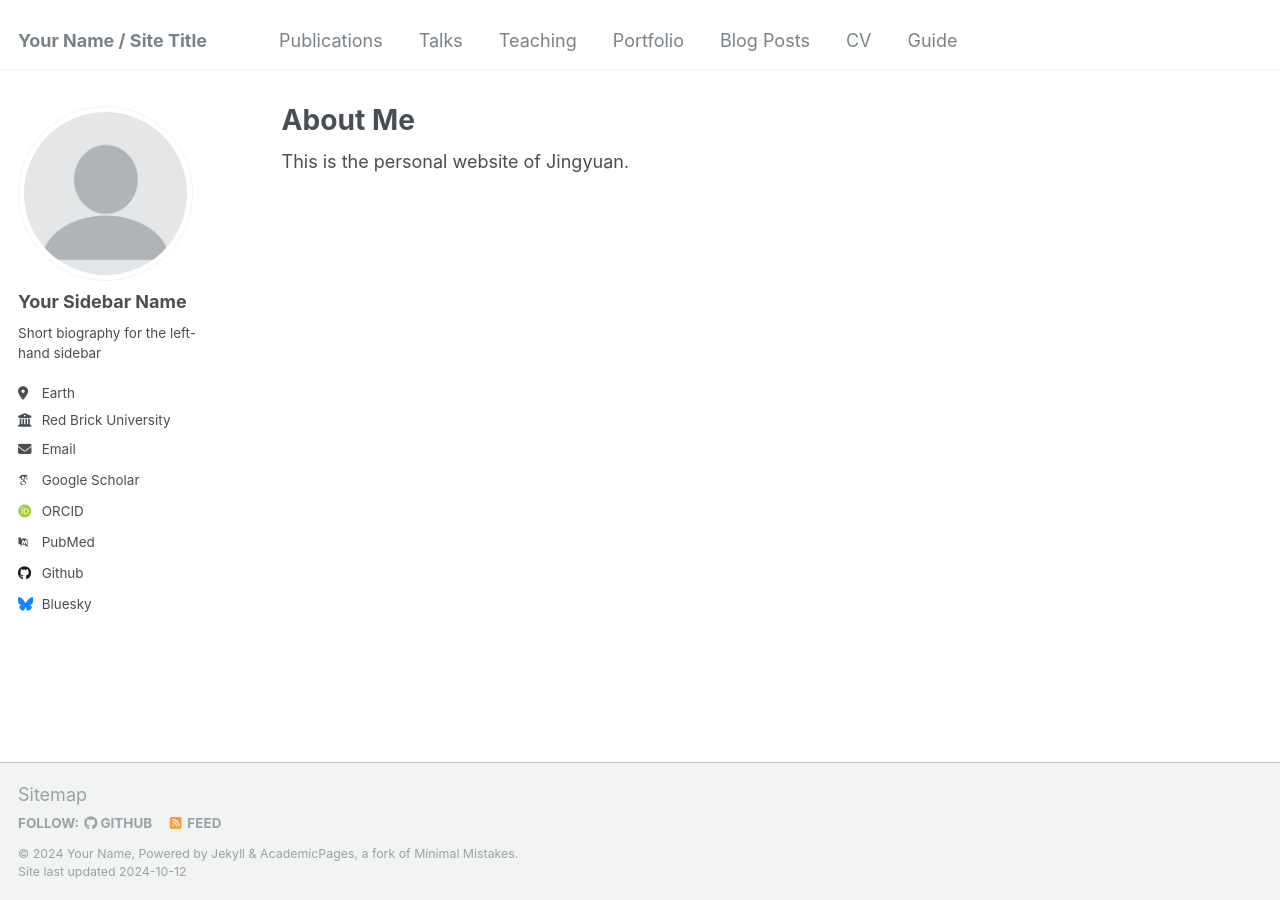
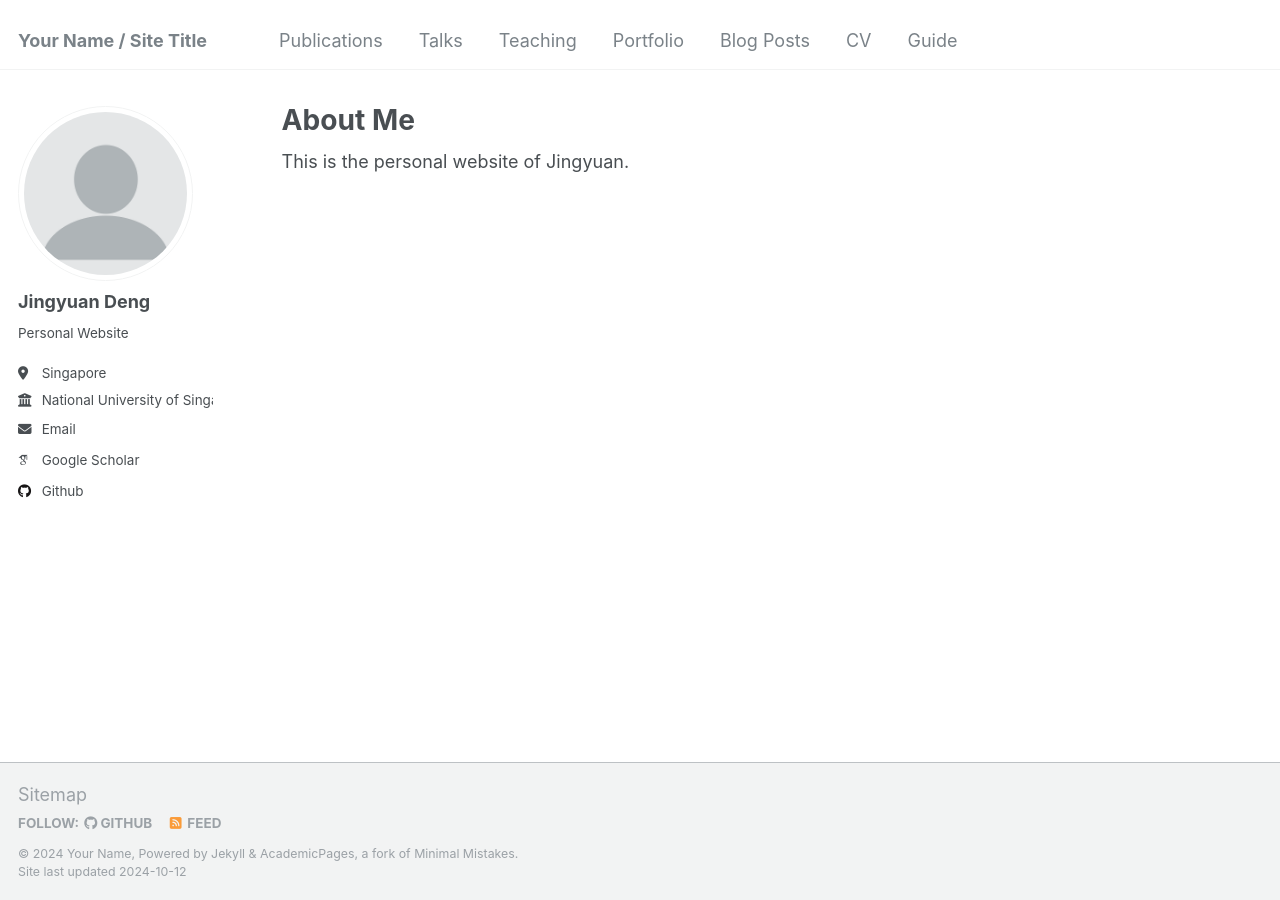
Before and after one commit to JingYDENG/JingYDENG, a Jekyll site: the page built from _pages/about.md, in a window 1280 px wide. Built offline with Jekyll 4.4.1, drawn with Linux system fonts in a browser that asks for light colours; some web fonts are replaced.

Commit message:
Update _config.yml

```diff
--- a/_config.yml
+++ b/_config.yml
@@ -22,22 +22,22 @@ repository               : "academicpages/academicpages.github.io"
 author:
   # Biographic information
   avatar           : "profile.png"
-  name             : "Your Sidebar Name"
+  name             : "Jingyuan Deng"
   pronouns         : # example: "she/her"
-  bio              : "Short biography for the left-hand sidebar"
-  location         : "Earth"
-  employer         : "Red Brick University"
+  bio              : "Personal Website"
+  location         : "Singapore"
+  employer         : "National University of Singapore"
   uri              : # URL
-  email            : "none@example.org"
+  email            : ""
 
   # Academic websites
-  arxiv            : # URL - Update with the correct link to your profile
+  #arxiv            : # URL - Update with the correct link to your profile
   googlescholar    : "https://scholar.google.com/citations?user=PS_CX0AAAAAJ"
-  impactstory      : # URL
-  orcid            : "http://orcid.org/yourorcidurl"
-  semantic         : # URL
-  pubmed           : "https://www.ncbi.nlm.nih.gov/pubmed/?term=john+snow"
-  researchgate     : # URL
+  #impactstory      : # URL
+  #orcid            : "http://orcid.org/yourorcidurl"
+  #semantic         : # URL
+  #pubmed           : "https://www.ncbi.nlm.nih.gov/pubmed/?term=john+snow"
+  #researchgate     : # URL
 
   # Repositories and software development
   bitbucket        : # Username - Update with your username on the site
@@ -48,7 +48,7 @@ author:
   stackoverflow    : # User number or user number and name (i.e., use "1" or "1/jeff-atwood")
 
   # Social media
-  bluesky          : "bsky.app" # Replace this with you Bluesky username
+  #bluesky          : "bsky.app" # Replace this with you Bluesky username
   facebook         : # Username
   flickr           : # Username
   foursquare       : # Username
```
